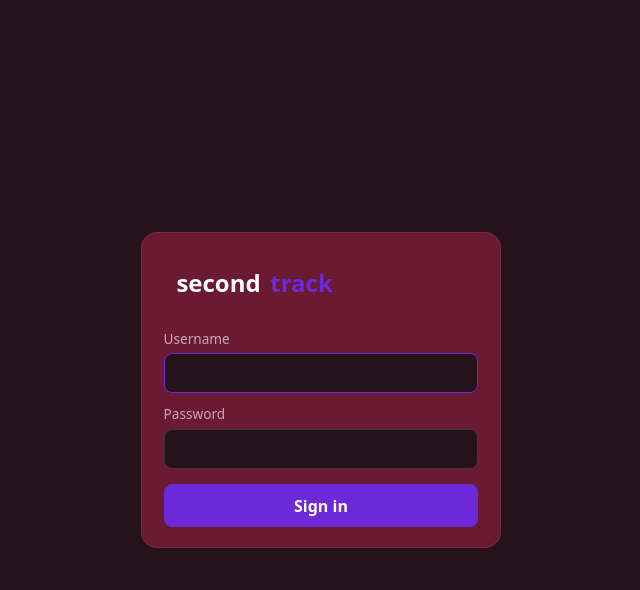
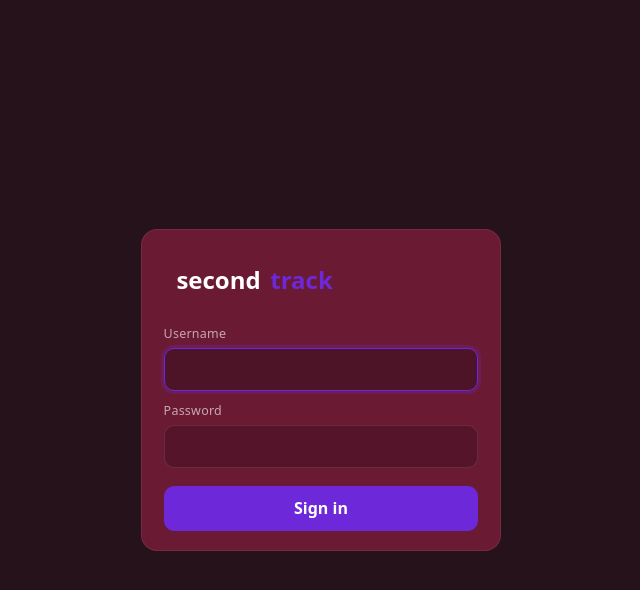
Before and after one commit to vredix-openvuture/secondtrack, a FastAPI app: page /login in a window 1280 px wide. Shown: the top 590 px of the page, without its empty margins (319-959 px from the left). Run offline with FastAPI, Linux system fonts and the light colour scheme.

Commit message:
ui: cozier forms & tables — softer inputs, focus glow, nicer file buttons, roomier rows
Global polish so forms/tables stop looking like a government form:
- inputs/selects/textarea: 10px radius, roomier padding, recessed dark bg,
  readable placeholders, warm orange focus ring (glow)
- native file inputs: themed 'Browse' button instead of the raw browser one
- tables: roomier rows, softer row dividers (last row borderless), gentle hover
- buttons: 10px radius, softer border
Palette-safe (only neutral white/black overlays over the existing colours).

```diff
--- a/static/style.css
+++ b/static/style.css
@@ -276,11 +276,12 @@ textarea.md-field { font-family: inherit; resize: vertical; }
 
 /* Tables */
 table.grid { width: 100%; border-collapse: collapse; }
-table.grid th, table.grid td { text-align: left; padding: .6rem .5rem; border-bottom: 1px solid var(--border); }
-table.grid th { color: var(--muted); font-weight: 600; font-size: .8rem; text-transform: uppercase; letter-spacing: .03em; }
-table.grid.tight th, table.grid.tight td { padding: .45rem .4rem; }
-table.grid tbody tr[onclick] { cursor: pointer; }
-table.grid tbody tr[onclick]:hover { background: var(--surface-2); }
+table.grid th, table.grid td { text-align: left; padding: .8rem .8rem; border-bottom: 1px solid rgba(255,255,255,.07); vertical-align: middle; }
+table.grid th { color: var(--muted); font-weight: 600; font-size: .76rem; text-transform: uppercase; letter-spacing: .04em; }
+table.grid.tight th, table.grid.tight td { padding: .55rem .55rem; }
+table.grid tbody tr:last-child td { border-bottom: none; }
+table.grid tbody tr[onclick] { cursor: pointer; transition: background .1s ease; }
+table.grid tbody tr[onclick]:hover { background: rgba(255,255,255,.05); }
 table.grid .num { text-align: right; font-variant-numeric: tabular-nums; white-space: nowrap; }
 table.grid tr.sum td { font-weight: 700; border-top: 2px solid var(--border); border-bottom: none; }
 td.actions { white-space: nowrap; text-align: right; }
@@ -297,16 +298,30 @@ td.actions > * + * { margin-left: .3rem; }
 
 /* Forms */
 input, select, textarea {
-  background: var(--surface-2); color: var(--text);
-  border: 1px solid var(--border); border-radius: 8px;
-  padding: .55rem .65rem; font: inherit; width: 100%;
+  background: rgba(0,0,0,.20); color: var(--text);
+  border: 1px solid rgba(255,255,255,.10); border-radius: 10px;
+  padding: .7rem .85rem; font: inherit; width: 100%;
+  transition: border-color .12s ease, box-shadow .12s ease, background .12s ease;
 }
+input::placeholder, textarea::placeholder { color: rgba(255,255,255,.38); }
 /* checkboxes/radios must not stretch to full width */
 input[type=checkbox], input[type=radio] {
   width: auto; padding: 0; accent-color: var(--accent); cursor: pointer;
 }
-input:focus, select:focus, textarea:focus { outline: none; border-color: var(--accent); }
-label { display: block; font-size: .85rem; color: var(--muted); margin-bottom: .15rem; }
+input:focus, select:focus, textarea:focus {
+  outline: none; border-color: var(--accent);
+  box-shadow: 0 0 0 3px color-mix(in srgb, var(--accent) 22%, transparent);
+  background: rgba(0,0,0,.28);
+}
+/* nicer native file inputs */
+input[type=file] { padding: .5rem .6rem; cursor: pointer; }
+input[type=file]::file-selector-button {
+  background: var(--surface); color: var(--text); font: inherit; font-weight: 600;
+  border: 1px solid rgba(255,255,255,.14); border-radius: 8px;
+  padding: .4rem .85rem; margin-right: .75rem; cursor: pointer;
+}
+input[type=file]::file-selector-button:hover { border-color: var(--accent); color: var(--accent); }
+label { display: block; font-size: .78rem; color: var(--muted); margin-bottom: .3rem; letter-spacing: .02em; }
 label input, label select, label textarea { margin-top: .25rem; }
 .stack > * + * { margin-top: .7rem; }
 .row-form { display: flex; gap: .6rem; align-items: stretch; flex-wrap: wrap; }
@@ -317,8 +332,8 @@ label input, label select, label textarea { margin-top: .25rem; }
 
 button, .btn {
   background: var(--surface-2); color: var(--text);
-  border: 1px solid var(--border); border-radius: 8px;
-  padding: .55rem .9rem; font: inherit; cursor: pointer; white-space: nowrap;
+  border: 1px solid rgba(255,255,255,.12); border-radius: 10px;
+  padding: .6rem .95rem; font: inherit; cursor: pointer; white-space: nowrap;
   display: inline-block; text-align: center;
 }
 button:hover, .btn:hover { border-color: var(--accent); text-decoration: none; }
```
